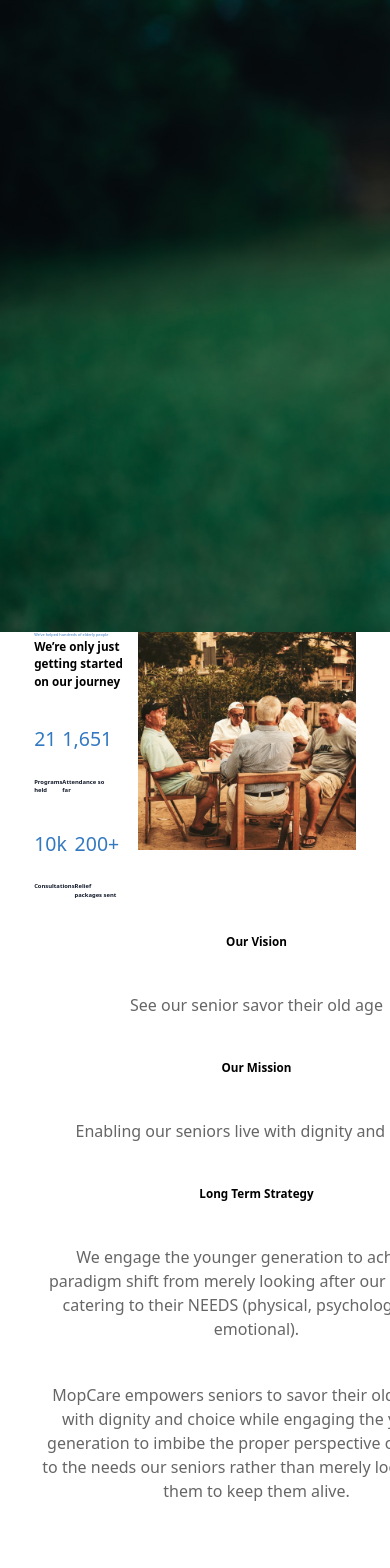
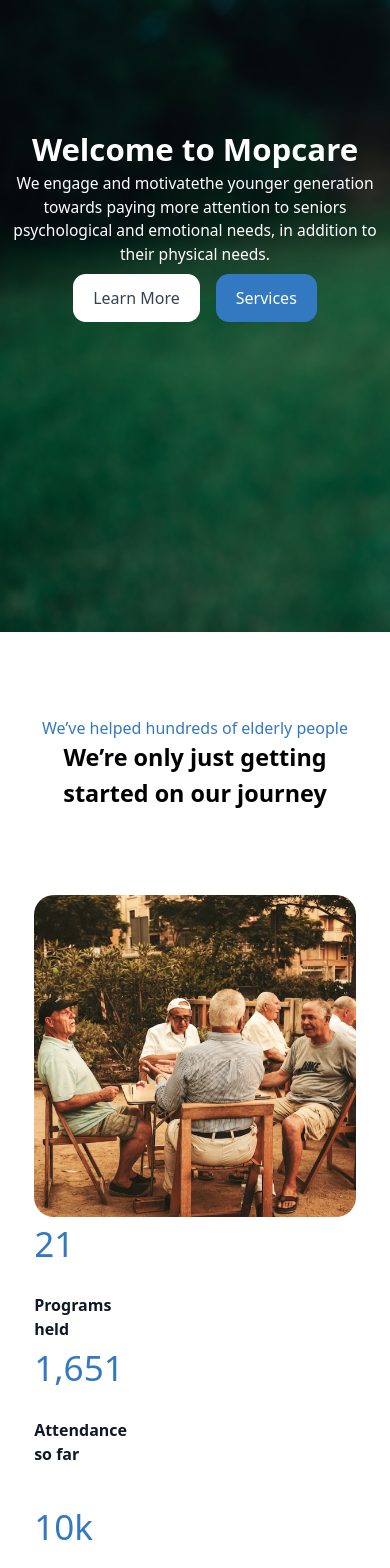
Before and after one commit to xamorite/Mopcaree, a React (Vite) app: page / in a window 390 px wide. Shown: the part 260-1828 px from the top of the page. Built offline with nearby package versions, Linux system fonts and the light colour scheme.

Commit message:
home mobile

```diff
--- a/src/components/contact/Contact.jsx
+++ b/src/components/contact/Contact.jsx
@@ -4,7 +4,7 @@ import Gmail from './email.png'
 function Contact() {
   return (
     <div className="mx-auto md:w-[80vw] w-[80vw] ">
-      <div className="flex justify-between mx-auto gap-10 ">
+      <div className="flex md:flex-row flex-col justify-between mx-auto gap-10 ">
         <div className='text-center '>
           <h3 className="text-[#3379C1] font-bold md:text-[1.3vw]">Contact Us</h3>
           <h1 className="font-bold md:text-[3vw] text-[4.5vw]">Get in touch </h1>
@@ -45,11 +45,11 @@ function Contact() {
 
 
         </div>
-        <div className='hidden'>
-          <img src={Granny} />
+        <div>
+          <img className='mx-auto md:rounded-none md:h-auto h-[40vh] w-full rounded-[2rem]' src={Granny} />
         </div>
       </div>
-      <div className='text-center'>
+      <div className='text-center mt-[10vh]'>
         <h3 className='text-[#3379C1] md:text-[1.5vw] font-bold'>
           Contact us
         </h3>
--- a/src/components/home/Home.jsx
+++ b/src/components/home/Home.jsx
@@ -13,45 +13,49 @@ import Ellipse6 from './Ellipseeeeee.png';
 function Home() {
   return (
     <div>
-      <div  className={`md:self-center bg-slate-400 w-full h-[100vh] bg-bgi text-center`}>
-    <div className='md:w-[70vw] md:pt-[40vh] mx-auto'>
-    <h1 className='text-[5vw] self-center text-white  font-bold '>
+      <div  className={`md:self-center bg-slate-400 w-full bg-cover bg-no-repeat h-[100vh]  bg-bgi text-center `}>
+    <div className='md:w-[70vw] pt-[40vh] mx-auto'>
+    <h1 className='md:text-[5vw] text-[8vw] self-center text-white  font-bold '>
       Welcome to Mopcare
     </h1>
-    <p className='text-white text-[1.7vw]'>
+    <p className='text-white md:text-[1.7vw] text-[4vw]'>
     We engage and motivatethe younger generation towards paying more attention to seniors psychological and emotional needs, in addition to their physical needs.
     </p>
-    <button className='m-2 py-3 px-5 bg-white rounded-[1.5vh] text-[1.5vw] text-[#344054]'>Learn More</button><button className='m-2 py-3 px-5 bg-[#3379C1] rounded-[1.5vh] text-[1.5vw] text-white'>Services</button>
+    <button className='m-2 py-3 px-5 bg-white rounded-[1.5vh] md:text-[1.5vw] text-[#344054]'>Learn More</button><button className='m-2 py-3 px-5 bg-[#3379C1] rounded-[1.5vh] md:text-[1.5vw] text-white'>Services</button>
     </div>
    </div>
+      <div className='mx-auto text-center w-[80vw] mt-[10vh]'>
+      <p className='text-[#3379C1] md:text-[1vw]   font-medium'>We’ve helped hundreds of elderly people</p>
+        <p className='mb-[4vh] font-semibold text-[6vw] md:text-[3vw]'>
 
-   <div className='md:my-[20vh] flex justify-between md:h-[80vh] w-[82.5vw] mx-auto'>
-       <div className='  md:w-[560px]'>
-        <p className='text-[#3379C1] text-[1vw] font-medium'>We’ve helped hundreds of elderly people</p>
-        <ul>
-          <li className='mb-[4vh]'>
-            <h2 className='font-semibold text-[3vw]'>
             We’re only just getting started on our journey
-            </h2>
-          </li>
-          <li className='mb-[4vh] flex justify-between w-[75%]'>
+
+          </p>
+      </div>
+
+   <div className='md:my-[20vh] my-[10vh] flex flex-col-reverse md:flex md:flex-row justify-between md:h-[80vh] w-[82.5vw] mx-auto'>
+       <div className='  md:w-[560px] text-center md:text-start'>
+
+        <ul className='w-[35vw] text-start ms-[0vw] md:w-auto md:ms-0'>
+
+          <li className='mb-[4vh] md:flex justify-between w-[75%]'>
             <div>
-              <h1 className='text-[5vw] font-medium text-[#3379C1]'>21</h1><br />
-              <p className='text-[1.5vw] font-semibold text-[#101828]'>Programs held</p>
+              <h1 className='text-[9vw] md:text-[5vw] font-medium text-[#3379C1]'>21</h1><br />
+              <p className='md:text-[1.5vw] font-semibold text-[#101828]'>Programs held</p>
             </div>
             <div>
-              <h1 className='text-[5vw] font-medium text-[#3379C1]'>1,651</h1><br />
-              <p className='text-[1.5vw] font-semibold text-[#101828]'>Attendance so far</p>
+              <h1 className='text-[9vw] md:text-[5vw] font-medium text-[#3379C1]'>1,651</h1><br />
+              <p className='md:text-[1.5vw] font-semibold text-[#101828]'>Attendance so far</p>
             </div>
           </li>
-          <li className='mb-[4vh] flex justify-between w-[75%]'>
+          <li className='mb-[4vh] md:flex justify-between w-[75%]'>
             <div>
-              <h1 className='text-[5vw] font-medium text-[#3379C1]'>10k</h1><br />
-              <p className='text-[1.5vw] font-semibold text-[#101828]'>Consultations</p>
+              <h1 className='text-[9vw] md:text-[5vw] font-medium text-[#3379C1]'>10k</h1><br />
+              <p className='md:text-[1.5vw] font-semibold text-[#101828]'>Consultations</p>
             </div>
             <div>
-              <h1 className='text-[5vw] font-medium text-[#3379C1]'>200+</h1><br />
-              <p className='text-[1.5vw] font-semibold text-[#101828]'>Relief packages sent</p>
+              <h1 className='text-[9vw] md:text-[5vw] font-medium text-[#3379C1]'>200+</h1><br />
+              <p className='md:text-[1.5vw] font-semibold text-[#101828]'>Relief packages sent</p>
             </div>
           </li>
         </ul>
@@ -60,59 +64,59 @@ function Home() {
 
 
        <div>
-        <img src={Two} alt="two" />
+        <img className='rounded-[20px] md:rounded-0' src={Two} alt="two" />
         </div>
 
 
    </div>
-   <div className='md:my-[20vh] flex justify-between md:h-[80vh] w-[80vw] text-center md:text-start md:w-[82.5vw] mx-auto'>
+   <div className='md:my-[20vh] flex md:flex-row flex-col justify-between md:h-[80vh] w-[80vw] text-center md:text-start md:w-[82.5vw] mx-auto'>
              <div className='md:w-[560px]'>
              <ul>
               <li  className='mb-[5vh]'>
-                <h2 className='font-bold text-[3vw]'>Our Vision</h2>
-               <p className='md:text-[1.5vw] mt-[5vh] text-[#666666]'>See our senior savor their old age</p>
+                <h2 className='font-bold md:text-[3vw] text-[6vw]'>Our Vision</h2>
+               <p className='md:text-[1.5vw]  mt-[5vh] text-[#666666]'>See our senior savor their old age</p>
                 </li>
 
                 <li className='my-[5vh]' >
-                <h2 className='font-bold text-[3vw]'>Our Mission</h2>
+                <h2 className='font-bold md:text-[3vw] text-[6vw]'>Our Mission</h2>
                <p className='md:text-[1.5vw] mt-[5vh] text-[#666666]'>Enabling our seniors live with dignity and choice</p>
                 </li>
                 <li  className='mt-[5vh]'>
-                <h2 className='font-bold text-[3vw]'>Long Term Strategy</h2>
-               <p className='md:text-[1.3vw] mt-[5vh] text-[#666666] w-[435px]'>We engage the younger generation to achieve a paradigm shift from merely looking after our seniors to catering to their NEEDS (physical, psychological and emotional).</p>
-               <p className='md:text-[1.4vw] mt-[5vh] text-[#666666] w-[435px]'>MopCare empowers seniors to savor their old age; live with dignity and choice while engaging the younger generation to imbibe the proper perspective of catering to the needs our seniors rather than merely looking after them to keep them alive.</p>
+                <h2 className='font-bold text-[6vw]   md:text-[3vw] '>Long Term Strategy</h2>
+               <p className='md:text-[1.3vw] mt-[5vh] text-[#666666] w-[435px] text-start md:text-center'>We engage the younger generation to achieve a paradigm shift from merely looking after our seniors to catering to their NEEDS (physical, psychological and emotional).</p>
+               <p className='md:text-[1.4vw] mt-[5vh] text-[#666666] w-[435px] text-start md:text-center'>MopCare empowers seniors to savor their old age; live with dignity and choice while engaging the younger generation to imbibe the proper perspective of catering to the needs our seniors rather than merely looking after them to keep them alive.</p>
                 </li>
              </ul>
              </div>
-             <div className='md:visible hidden'>
-              <div className='flex' ><img className='md:w-[250px] m-[10px]' src={Im} alt="" /><img className='md:w-[270px] m-[10px] md:h-[270px] mt-auto' src={Image2} alt="" /></div>
-              <div className='flex'><img className='md:w-[164px] m-[10px] md:h-[285px]' src={Image3} alt="" /><img className='md:w-[356px] m-[10px]' src={Image4} alt="" /></div>
+             <div className='md:mt-0 mt-[10vh]'>
+              <div className='flex' ><img className='md:w-[250px] w-[45vw] m-[10px]' src={Im} alt="" /><img className='md:w-[270px] w-[35vw] m-[10px] md:h-[270px] mt-auto' src={Image2} alt="" /></div>
+              <div className='flex'><img className='md:w-[164px] w-[25vw] m-[10px] md:h-[285px]' src={Image3} alt="" /><img className='md:w-[356px] w-[55vw] m-[10px]' src={Image4} alt="" /></div>
              {/* <img src={two} alt="two" /> */}
              </div>
          </div>
          <div className='text-center py-[20vh]'>
-           <h3 className='font-bold text-[2.3vw]'>
+           <h3 className='font-bold md:text-[2.3vw] text-[8vw]'>
             Senior Care Initiative
            </h3>
-           <p className='md:text-[20px]'>To see our seniors savor their old age.</p>
+           <p className='md:text-[20px] text-[4vw]'>To see our seniors savor their old age.</p>
            <button className='text-white bg-[#3379C1] mt-[3vh] rounded-[8px] py-[12px] px-[20px]'> Support a Senior</button>
          </div>
 
-         <div className='w-[90vw] bg-[#3379C1] md:h-[420px] mx-auto rounded-[2vw] flex justify-between p-[3%]'>
-          <div className='w-[15vw] md:h-[420px] relative  flex-col justify-between '>
+         <div className='md:w-[90vw] bg-[#3379C1] md:h-[420px] mx-auto md:rounded-[2vw] flex justify-between md:p-[3%] p-[5%]'>
+          <div className='md:w-[15vw] md:h-[420px] relative  flex-col justify-between '>
           <img src={Ellipse1} alt="" className=' absolute left-0 rounded-full ms-0 ' />
           <img src={Ellipse2} alt="" className=' absolute right-0 bottom-[35vh] rounded-full ms-auto ' />
           <img src={Ellipse3} alt="" className=' absolute left-0 bottom-[10vh] rounded-full  ms-0' />
           </div>
           <div className='text-center'>
-            <h1 className='text-[3vw] font-bold text-white'>
+            <h1 className='md:text-[3vw] text-[6vw] font-bold text-white'>
               Subscribe To Get Updates for <br />
                 Every New Courses
             </h1>
             <p className='text-[#ffffff] opacity-[70%] md:my-[6vh]'>20k+ students daily learn with Eduvi. Subscribe for new courses.</p>
-            <input placeholder='enter your email' type="email" className=' placeholder:text-white bg-[#ffffff] bg-opacity-[20%] me-0 px-[4vw] py-[3vh] rounded-l-[1vw]' /> <button className='text-white bg-[#73B834] ms-0 px-[4vw] py-[3vh] rounded-r-[1vw]'>Subscribe</button>
+            <input placeholder='enter your email' type="email" className=' placeholder:text-white bg-[#ffffff] bg-opacity-[20%] me-0 px-[4vw] md:py-[3vh] py-[1.5vh] rounded-l-[1vw]' /> <button className='text-white bg-[#73B834] ms-0 px-[4vw] py-[1.5vh] md:py-[3vh] rounded-r-[1vw]'>Subscribe</button>
           </div>
-          <div className='w-[20vw] relative md:h-[420px]'>
+          <div className='md:w-[20vw] relative md:h-[420px]'>
             <img src={Ellipse4} className='rounded-full absolute right-0' alt="" />
             <img src={Ellipse5} className='rounded-full absolute bottom-[35vh] ' alt="" />
             <img src={Ellipse6} className='rounded-full absolute right-0 bottom-[10vh]' alt="" />
```
